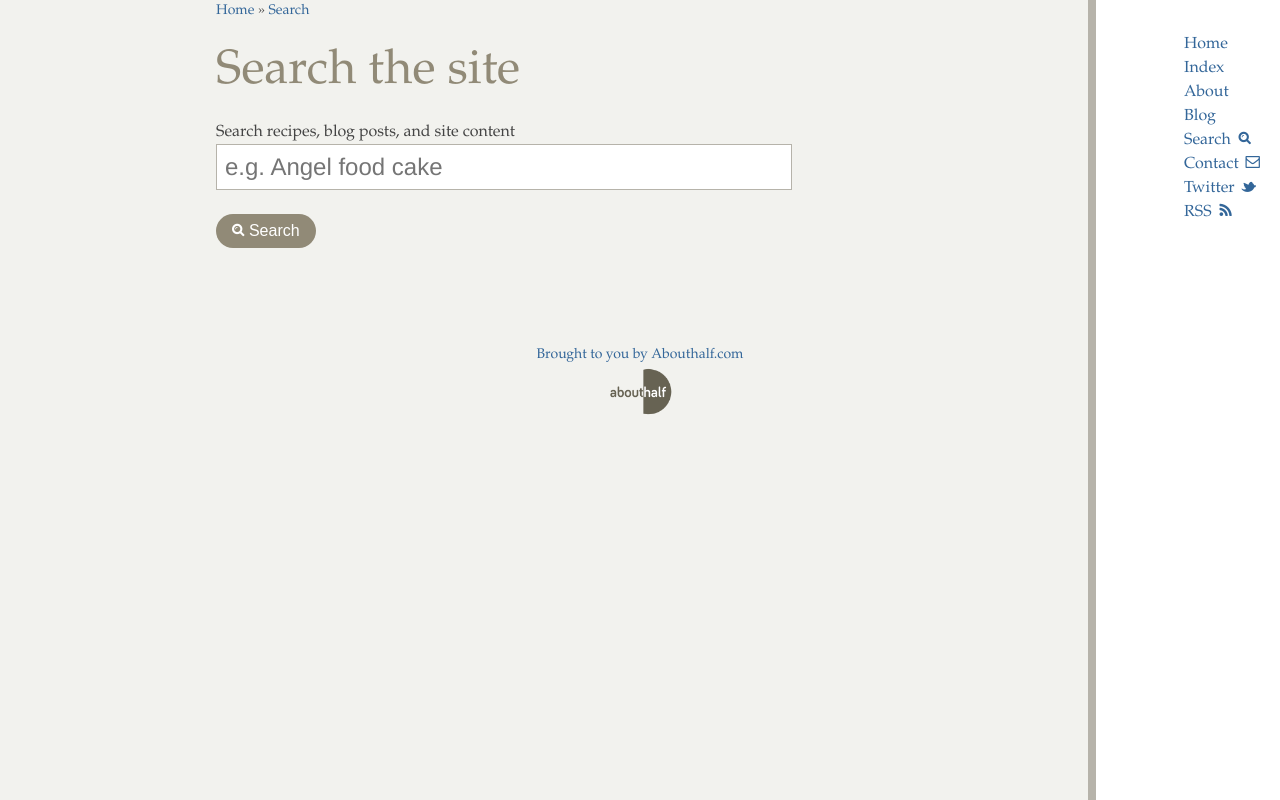
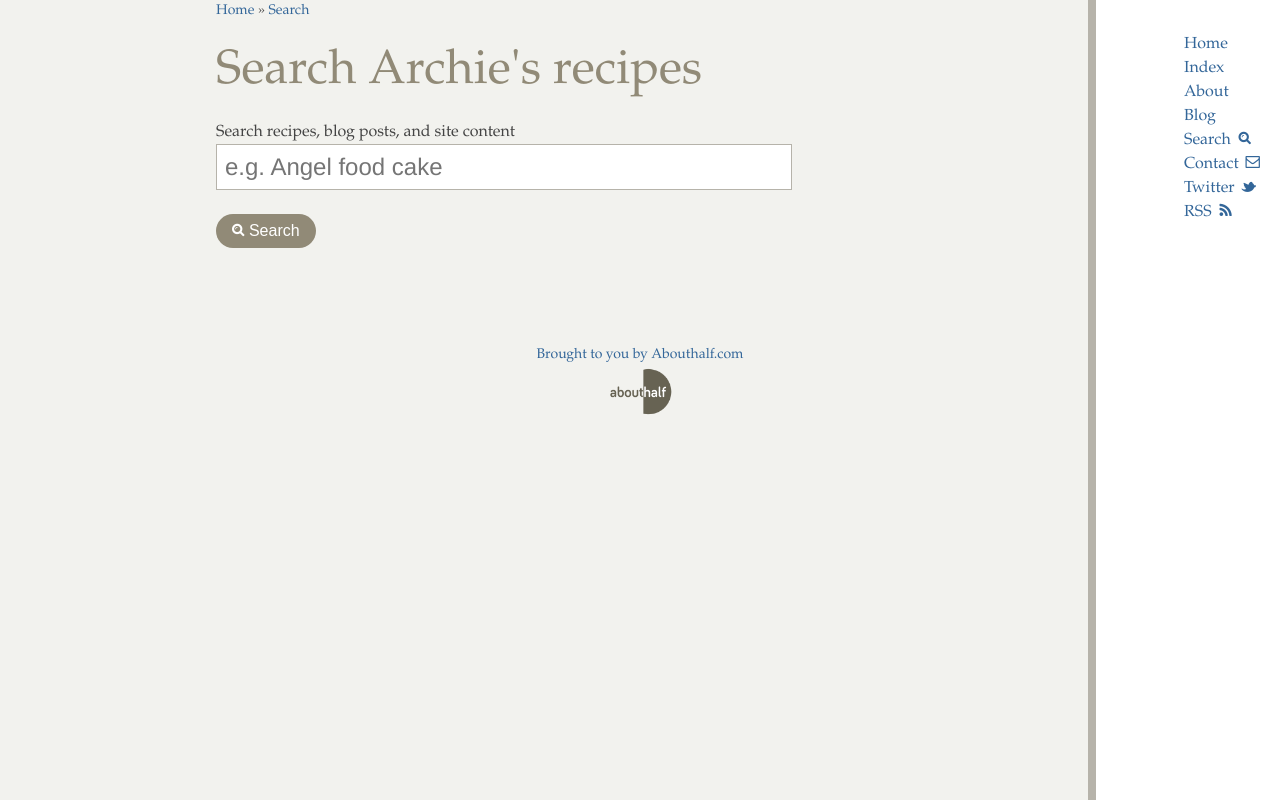
Before and after one commit to abouthalf/archies-recipes, a PHP site: template views/search.twig in a window 1280 px wide. Run offline with PHP 8.4, Linux system fonts and the light colour scheme; the template is opened without the code that fills it, so the values that code supplies are empty; some libraries are stand-ins or nearby versions.

Commit message:
Change search title

```diff
--- a/views/search.twig
+++ b/views/search.twig
@@ -38,7 +38,7 @@
 			</ul>
 			{% endif %}
 
-			<h1>Search the site</h1>
+			<h1>Search Archie's recipes</h1>
 			<form action="/search" method="get">
 				<label>
 					Search recipes, blog posts, and site content
```
